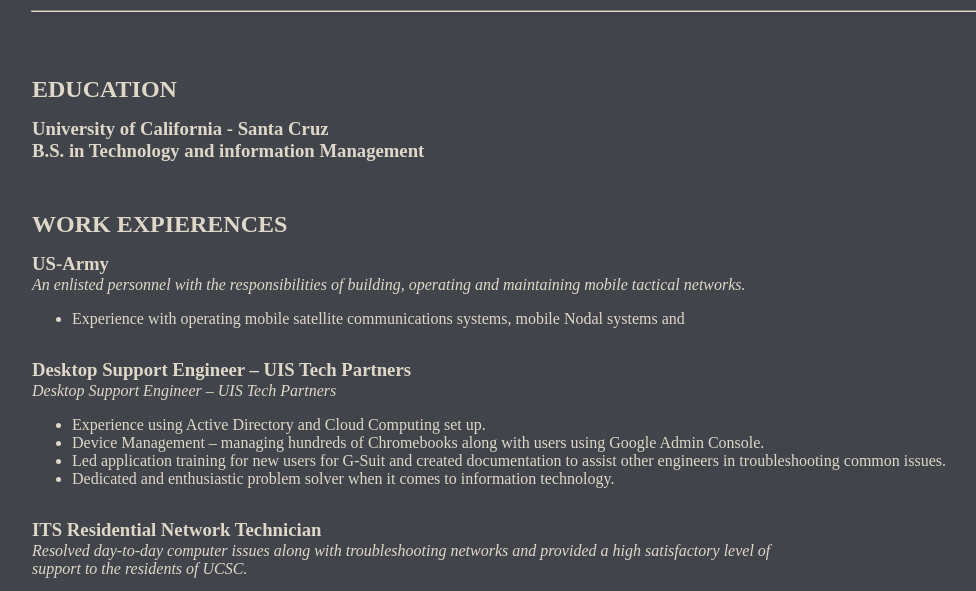
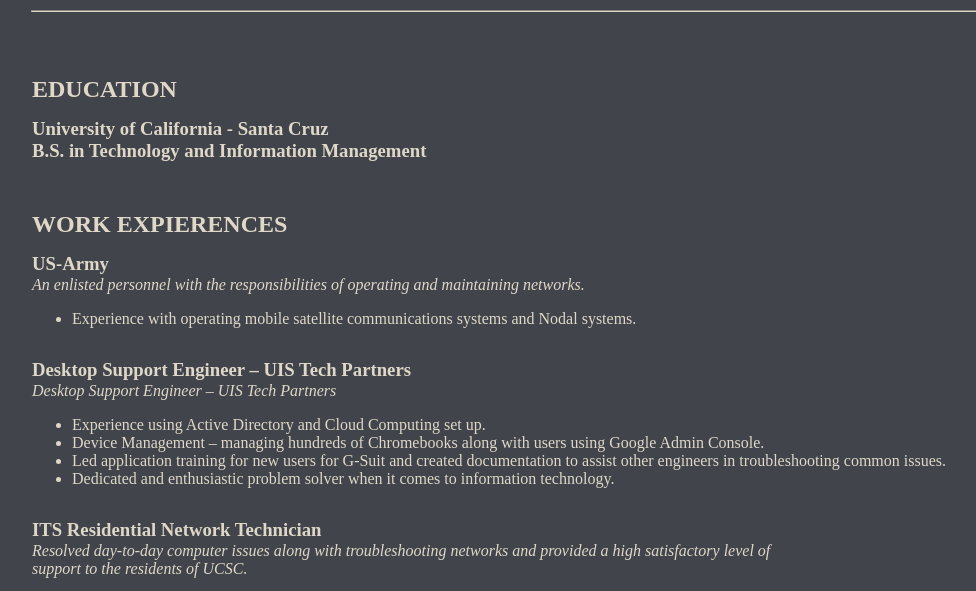
Before and after one commit to jucdelga/jucdelga_website, a plain HTML site: page myresume.html in a window 1280 px wide. Shown: the part 195-786 px from the top of the page, without its empty margins (96-1072 px from the left). Drawn offline with Linux system fonts and the light colour scheme.

Commit message:
Update myresume.html

```diff
--- a/myresume.html
+++ b/myresume.html
@@ -13,13 +13,13 @@
   <hr>
   <h2 class="topic">EDUCATION</h2>
   <h3 class="subtopic">University of California - Santa Cruz</h3>
-  <h3 class="subtopic">B.S. in Technology and information Management</h3>
+  <h3 class="subtopic">B.S. in Technology and Information Management</h3>
 
   <h2 class="topic">WORK EXPIERENCES</h2>
   <h3 class="subtopic">US-Army</h3>
-  <p><i> An enlisted personnel with the responsibilities of building, operating and maintaining mobile tactical networks. </i></p>
+  <p><i> An enlisted personnel with the responsibilities of operating and maintaining networks. </i></p>
   <ul>
-    <li> Experience with operating mobile satellite communications systems, mobile Nodal systems and</li>
+    <li> Experience with operating mobile satellite communications systems and Nodal systems.</li>
   </ul>
   <h3 class="subtopic"> Desktop Support Engineer – UIS Tech Partners </h3>
   <p><i>Desktop Support Engineer – UIS Tech Partners</i></p>
```
